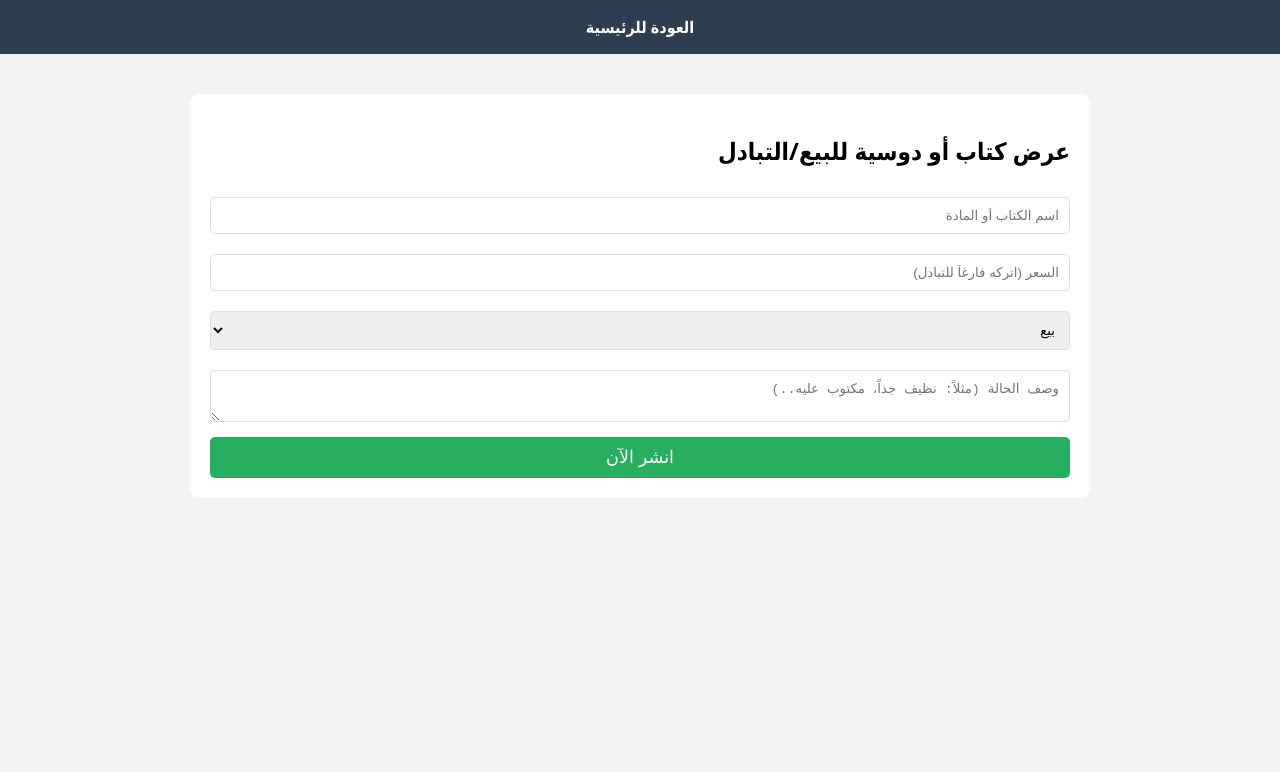
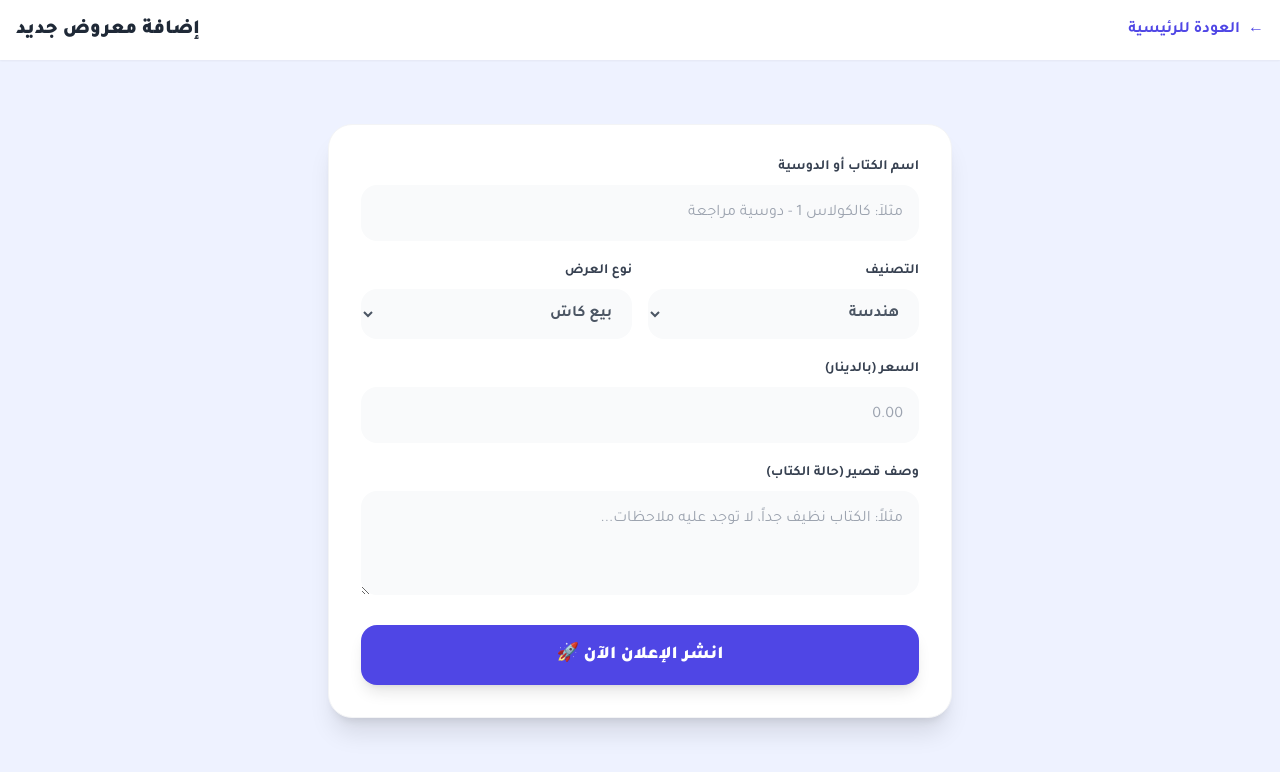
Before and after one commit to abdalrahmanabnmohammed-png/mmna, a plain HTML site: page add-book.html in a window 1280 px wide. Drawn offline with nearby package versions, Linux system fonts and the light colour scheme; no server answers.

Commit message:
Update add-book.html

```diff
--- a/add-book.html
+++ b/add-book.html
@@ -1,29 +1,78 @@
 <!DOCTYPE html>
-<html lang="ar">
+<html lang="ar" dir="rtl">
 <head>
     <meta charset="UTF-8">
-    <link rel="stylesheet" href="style.css">
+    <meta name="viewport" content="width=device-width, initial-scale=1.0">
+    <title>انشر كتابك | كُتبي</title>
+    <script src="https://cdn.tailwindcss.com"></script>
     <script src="https://cdn.jsdelivr.net/npm/@supabase/supabase-js@2"></script>
-    <title>إضافة كتاب جديد</title>
+    <link href="https://fonts.googleapis.com/css2?family=Tajawal:wght@400;700;900&display=swap" rel="stylesheet">
+    <style>body { font-family: 'Tajawal', sans-serif; }</style>
 </head>
-<body>
-    <nav><a href="index.html">العودة للرئيسية</a></nav>
-    <div class="container">
-        <div class="card">
-            <h2>عرض كتاب أو دوسية للبيع/التبادل</h2>
-            <form id="addBookForm">
-                <input type="text" id="title" placeholder="اسم الكتاب أو المادة" required>
-                <input type="number" id="price" placeholder="السعر (اتركه فارغاً للتبادل)">
-                <select id="type">
-                    <option value="بيع">بيع</option>
-                    <option value="تبديل">تبديل</option>
-                </select>
-                <textarea id="description" placeholder="وصف الحالة (مثلاً: نظيف جداً، مكتوب عليه..)"></textarea>
-                <button type="submit" class="btn">انشر الآن</button>
+<body class="bg-indigo-50 min-h-screen flex flex-col">
+
+    <nav class="bg-white shadow-sm p-4">
+        <div class="container mx-auto flex justify-between items-center">
+            <a href="index.html" class="text-indigo-600 font-bold flex items-center gap-2">
+                <span>←</span> العودة للرئيسية
+            </a>
+            <h1 class="text-xl font-black text-gray-800">إضافة معروض جديد</h1>
+        </div>
+    </nav>
+
+    <div class="container mx-auto max-w-2xl p-6 mt-10">
+        <div class="bg-white rounded-3xl shadow-xl p-8 border border-gray-100">
+            <form id="addBookForm" class="space-y-5 text-right">
+                <div>
+                    <label class="block text-sm font-bold text-gray-700 mb-2">اسم الكتاب أو الدوسية</label>
+                    <input type="text" id="title" required placeholder="مثلاً: كالكولاس 1 - دوسية مراجعة" class="w-full p-4 bg-gray-50 border-0 rounded-2xl focus:ring-2 focus:ring-indigo-500 outline-none">
+                </div>
+
+                <div class="grid grid-cols-2 gap-4">
+                    <div>
+                        <label class="block text-sm font-bold text-gray-700 mb-2">التصنيف</label>
+                        <select id="category" class="w-full p-4 bg-gray-50 border-0 rounded-2xl focus:ring-2 focus:ring-indigo-500 outline-none font-bold text-gray-600">
+                            <option value="هندسة">هندسة</option>
+                            <option value="طب">علوم طبية</option>
+                            <option value="آداب">آداب ولغات</option>
+                            <option value="دوسية">دوسية / ملخص</option>
+                            <option value="أخرى">تخصصات أخرى</option>
+                        </select>
+                    </div>
+                    <div>
+                        <label class="block text-sm font-bold text-gray-700 mb-2">نوع العرض</label>
+                        <select id="type" onchange="togglePrice()" class="w-full p-4 bg-gray-50 border-0 rounded-2xl focus:ring-2 focus:ring-indigo-500 outline-none font-bold text-gray-600">
+                            <option value="بيع">بيع كاش</option>
+                            <option value="تبديل">تبديل بكتاب آخر</option>
+                        </select>
+                    </div>
+                </div>
+
+                <div id="price-container">
+                    <label class="block text-sm font-bold text-gray-700 mb-2">السعر (بالدينار)</label>
+                    <input type="number" id="price" placeholder="0.00" class="w-full p-4 bg-gray-50 border-0 rounded-2xl focus:ring-2 focus:ring-indigo-500 outline-none">
+                </div>
+
+                <div>
+                    <label class="block text-sm font-bold text-gray-700 mb-2">وصف قصير (حالة الكتاب)</label>
+                    <textarea id="description" rows="3" placeholder="مثلاً: الكتاب نظيف جداً، لا توجد عليه ملاحظات..." class="w-full p-4 bg-gray-50 border-0 rounded-2xl focus:ring-2 focus:ring-indigo-500 outline-none"></textarea>
+                </div>
+
+                <button type="submit" class="w-full bg-indigo-600 text-white py-4 rounded-2xl font-black text-lg shadow-lg hover:bg-indigo-700 transition-all transform hover:scale-[1.02]">
+                    انشر الإعلان الآن 🚀
+                </button>
             </form>
         </div>
     </div>
+
     <script src="app.js"></script>
-    <script>document.getElementById('addBookForm').onsubmit = addBook;</script>
+    <script>
+        function togglePrice() {
+            const type = document.getElementById('type').value;
+            const priceContainer = document.getElementById('price-container');
+            priceContainer.style.display = (type === 'تبديل') ? 'none' : 'block';
+        }
+        document.getElementById('addBookForm').onsubmit = addBook;
+    </script>
 </body>
 </html>
```
